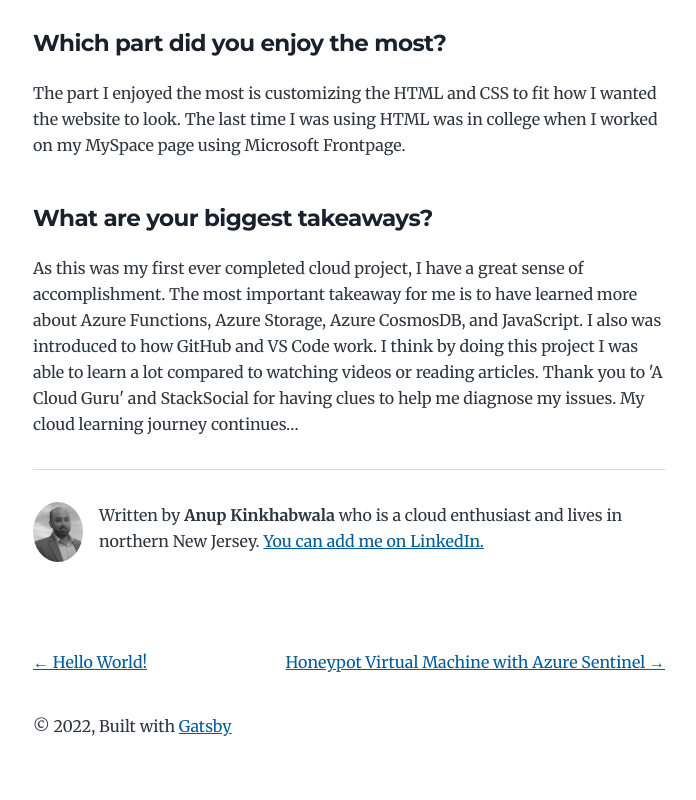
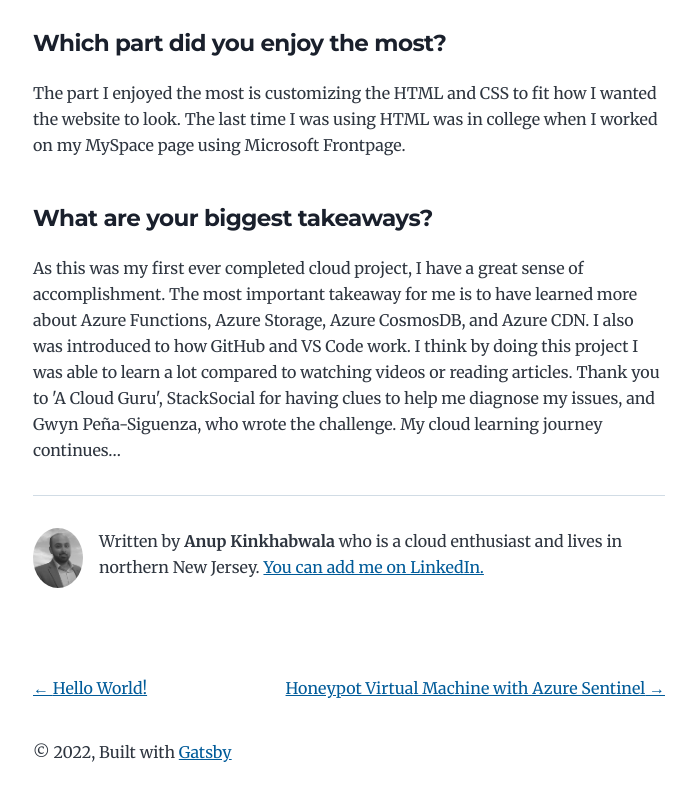
Before and after one commit to AnupK-GH/gatsby-blog-site, a Gatsby site: page /azure-resume-post/ in a window 1280 px wide. Shown: the part 8086-8886 px from the top of the page, without its empty margins (291-987 px from the left). Built offline with nearby package versions, Linux system fonts and the light colour scheme; Gatsby itself is replaced by a stand-in of ours.

Commit message:
updates to content

```diff
--- a/content/blog/azure-resume-post/index.md
+++ b/content/blog/azure-resume-post/index.md
@@ -93,5 +93,5 @@ I would say the hardest part was figuring out the coding. I made a bunch of mino
 The part I enjoyed the most is customizing the HTML and CSS to fit how I wanted the website to look. The last time I was using HTML was in college when I worked on my MySpace page using Microsoft Frontpage.
 
 #### What are your biggest takeaways?
-As this was my first ever completed cloud project, I have a great sense of accomplishment. The most important takeaway for me is to have learned more about Azure Functions, Azure Storage, Azure CosmosDB, and JavaScript. I also was introduced to how GitHub and VS Code work. I think by doing this project I was able to learn a lot compared to watching videos or reading articles.
-Thank you to 'A Cloud Guru' and StackSocial for having clues to help me diagnose my issues. My cloud learning journey continues…
+As this was my first ever completed cloud project, I have a great sense of accomplishment. The most important takeaway for me is to have learned more about Azure Functions, Azure Storage, Azure CosmosDB, and Azure CDN. I also was introduced to how GitHub and VS Code work. I think by doing this project I was able to learn a lot compared to watching videos or reading articles.
+Thank you to 'A Cloud Guru', StackSocial for having clues to help me diagnose my issues, and Gwyn Peña-Siguenza, who wrote the challenge. My cloud learning journey continues…
--- a/content/blog/honeypot-VM-Sentinel/index.md
+++ b/content/blog/honeypot-VM-Sentinel/index.md
@@ -139,4 +139,6 @@ This ran for around an hour for 1000 requests, and as you can see we have a lot
 
 
 #### What are your biggest takeaways?
-The most important takeaway for me is to have learned more about Azure Sentinel, Log Analytics Workspace, Virtual Machines, and KQL. No matter who you are, if you are on the internet, malicious actors are going to try to try and attack you. So it is always in your best interest to be proactive about your security posture. I think by doing the project I was able to learn more about cloud security related topics, which is the field I am pursuing. Thank you to ‘Josh Madakor’ on Youtube. My cloud learning journey continues…
+The most important takeaway for me is to have learned more about Azure Sentinel, Log Analytics Workspace, Virtual Machines, and KQL. No matter who you are, if you are on the internet, malicious actors are going to try to try and attack you. It is always smart to make sure you create unique and strong passwords, and make sure your usernames are unique too. In addition, it is a good idea to add two-factor or multifactor authentication is another form of defense.
+RDP, or the Remote Desktop Protocol, is one of the main protocols used for remote desktop sessions, and it also has a lot of vulnerabilities. You should always change the listening port for RDP from 3389 to something else. In Azure you can use Bastion, since it provides 'secure and seamless RDP/SSH connectivity to your virtual machines directly from the Azure portal over TLS'.
+In conclusion, it is always in your best interest to be proactive about your security posture. I think by doing the project I was able to learn more about cloud security related topics, which is the field I am pursuing. Thank you to ‘Josh Madakor’ on Youtube. My cloud learning journey continues…
```
